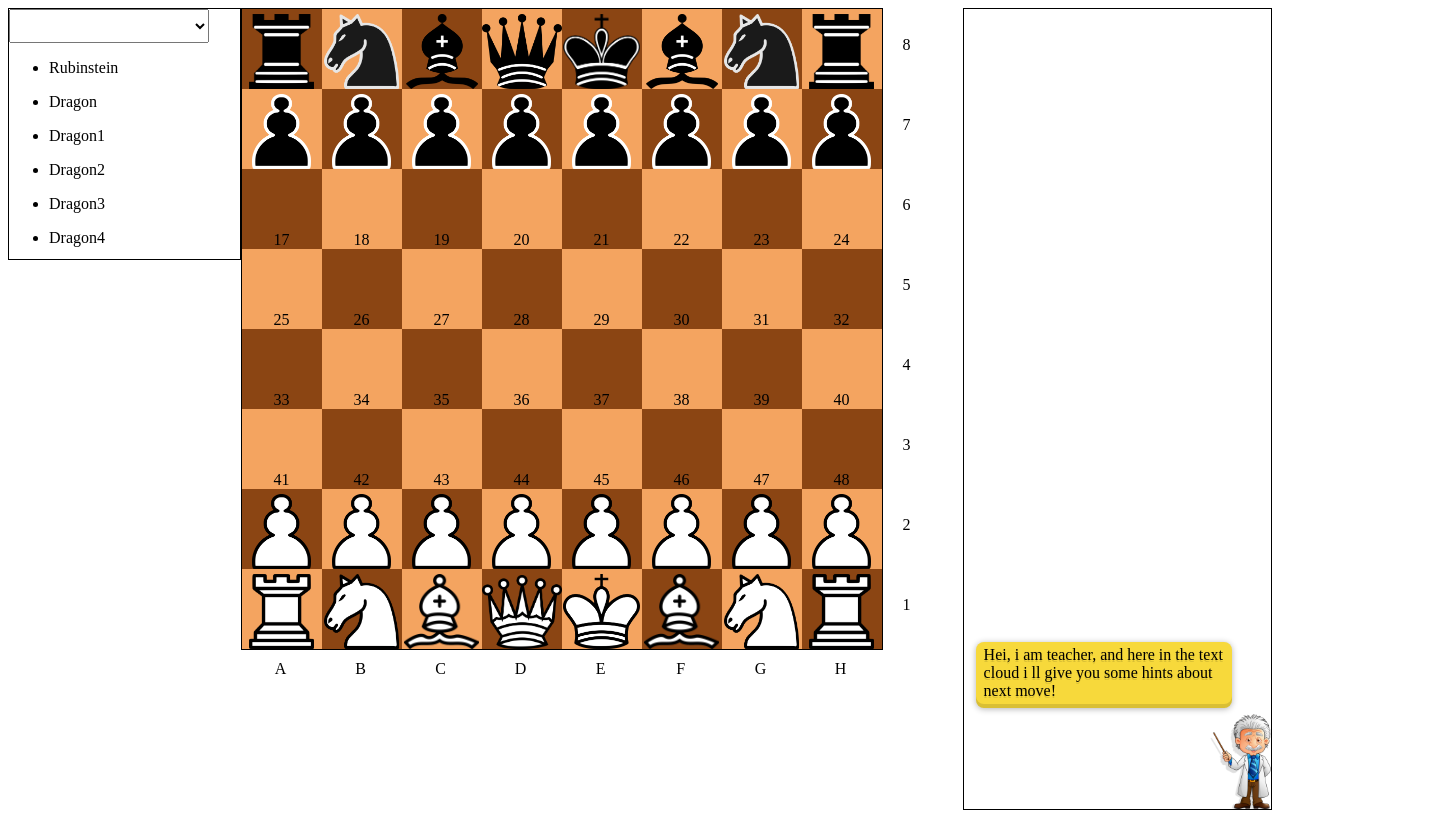
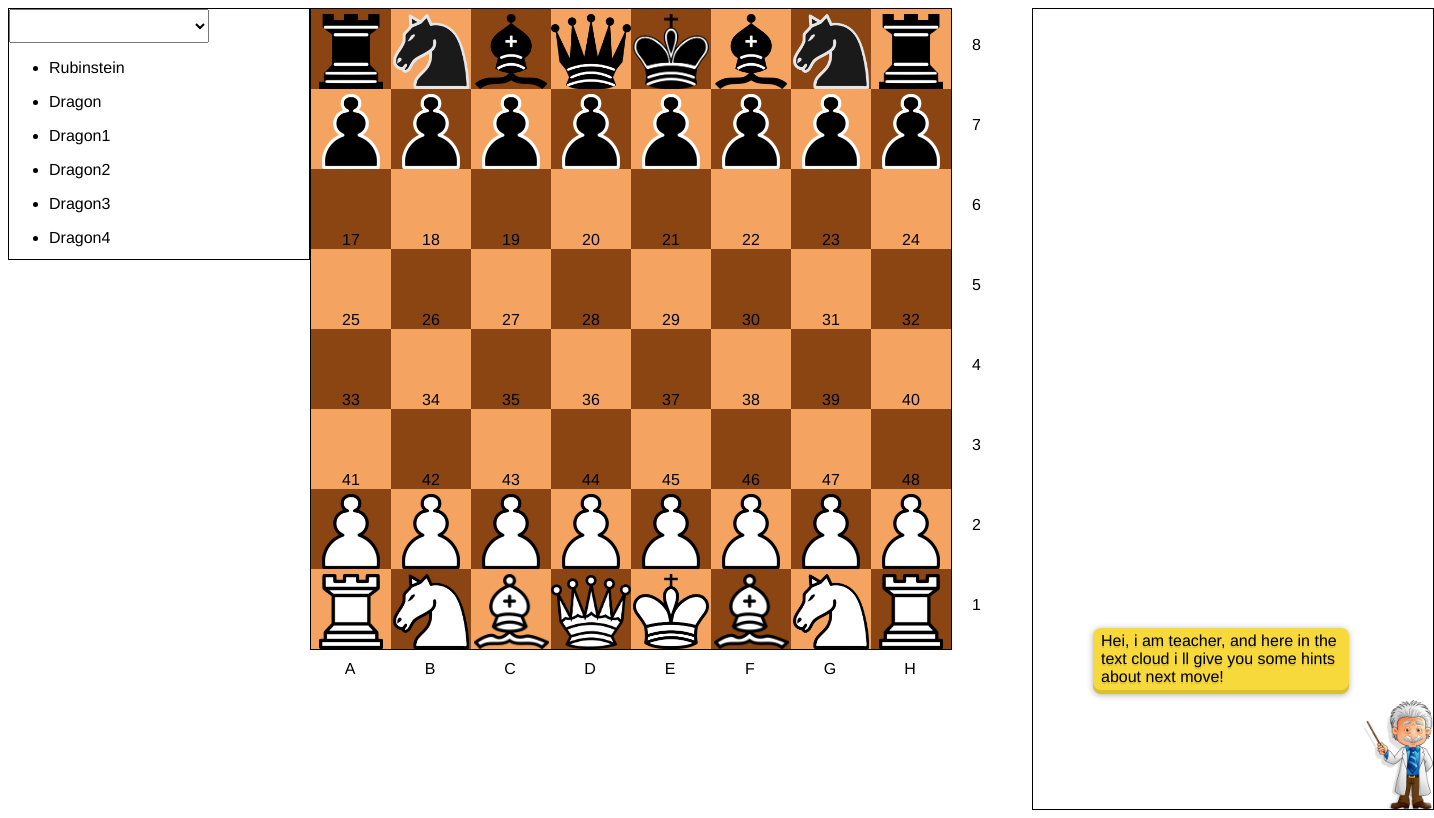
Before and after one commit to GrzegorzSzymczakk/ChessOpening, a Vue app in the folder src/frontend/: page / in a window 1280 px wide. Shown: the whole page, 1434 px wide, since content can reach past the window. Built offline with nearby package versions, Linux system fonts and the light colour scheme.

Commit message:
migration to ts

```diff
--- a/src/frontend/src/App.vue
+++ b/src/frontend/src/App.vue
@@ -1,25 +1,33 @@
 <template>
-  <ChapterBox/>
-  <ChessBoardBox class="container"/>
-  <AnalyzeBox/>
+  <div id="app">
+    <ChapterBox/>
+    <ChessBoardBox class="container"/>
+    <AnalyzeBox/>
+  </div>
 </template>
 
-<script>
-import ChessBoardBox from "@/components/ChessBoardBox";
-import ChapterBox from "@/components/ChapterBox";
-import AnalyzeBox from "@/components/AnalyzeBox";
+<script lang="ts">
+import ChessBoardBox from '@/components/ChessBoardBox.vue';
+import ChapterBox from "@/components/ChapterBox.vue";
+import AnalyzeBox from "@/components/AnalyzeBox.vue";
 
 export default {
   name: 'App',
   components: {AnalyzeBox, ChapterBox, ChessBoardBox}
 }
+
 </script>
 
 <style>
-div{
+#app{
+  font-family: Avenir, Helvetica, Arial, sans-serif;
+}
+
+div {
   display: flex;
 }
-.container{
+
+.container {
   display: grid;
   justify-content: center;
   height: 720px;
--- a/src/frontend/src/components/ChessBoard.vue
+++ b/src/frontend/src/components/ChessBoard.vue
@@ -9,10 +9,11 @@
   </div>
 </template>
 
-<script>
-import SquareField from "@/components/SquareField";
+<script lang="ts">
+import SquareField from "@/components/SquareField.vue";
+import {defineComponent} from "vue";
 
-export default {
+export default defineComponent({
   name: "ChessBoard",
   components: {SquareField},
   data() {
@@ -29,11 +30,14 @@ export default {
     return {
       whitePawns, blackPawns, whiteBishops, blackBishops, whiteHorses, blackHorses, whiteRooks, blackRooks,
       fieldColor: true,
-      whiteQueen: 60, whiteKing: 61, blackKing: 5, blackQueen: 4
+      whiteQueen: 60,
+      whiteKing: 61,
+      blackKing: 5,
+      blackQueen: 4
     }
   },
   methods: {
-    getFigureFor(field) {
+    getFigureFor(field:number) {
       switch (true) {
         case field === this.whiteQueen: {
           return "white-queen"
@@ -76,12 +80,12 @@ export default {
       }
     }
   },
-  watch: {
-    counter() {
-      this.fieldColor = !this.fieldColor
-    }
-  }
-}
+  // watch: {
+  //   counter() {
+  //     this.fieldColor = !this.fieldColor
+  //   }
+  // }
+})
 </script>
 
 <style scoped>
--- /dev/null
+++ b/src/frontend/src/shims-vue.d.ts
@@ -0,0 +1,6 @@
+/* eslint-disable */
+declare module '*.vue' {
+  import type { DefineComponent } from 'vue'
+  const component: DefineComponent<{}, {}, any>
+  export default component
+}
```
Also changed, not shown: src/frontend/package.json (+10 -3 lines), src/frontend/tsconfig.json (added, +43 -0 lines), src/frontend/src/main.ts (renamed from src/frontend/src/main.js), 1 other file (tests, documents, lock files or other folders).
